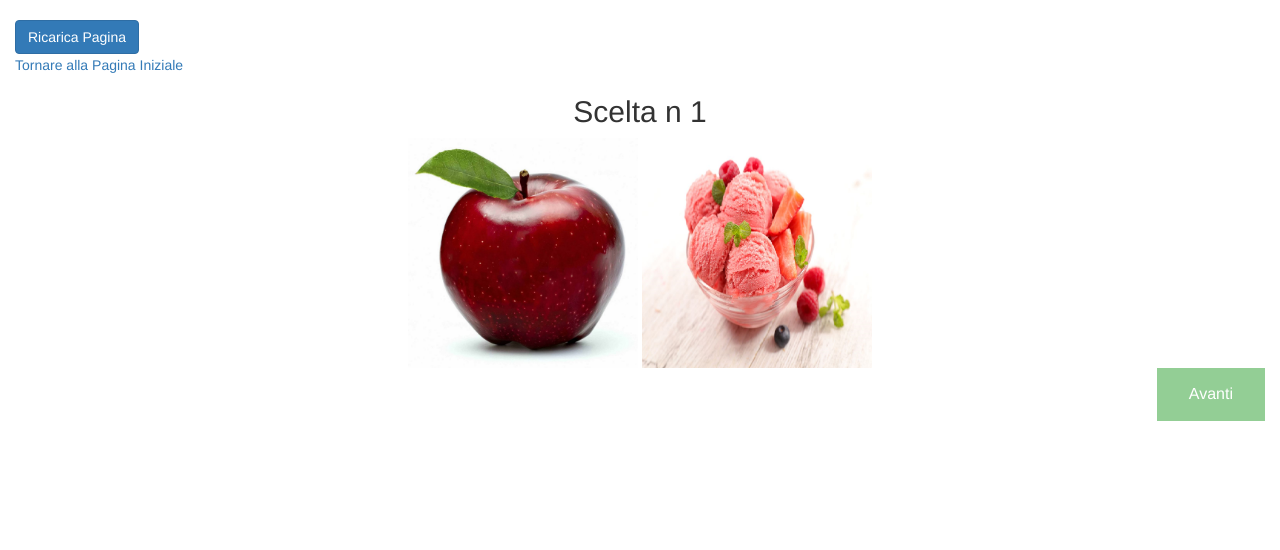
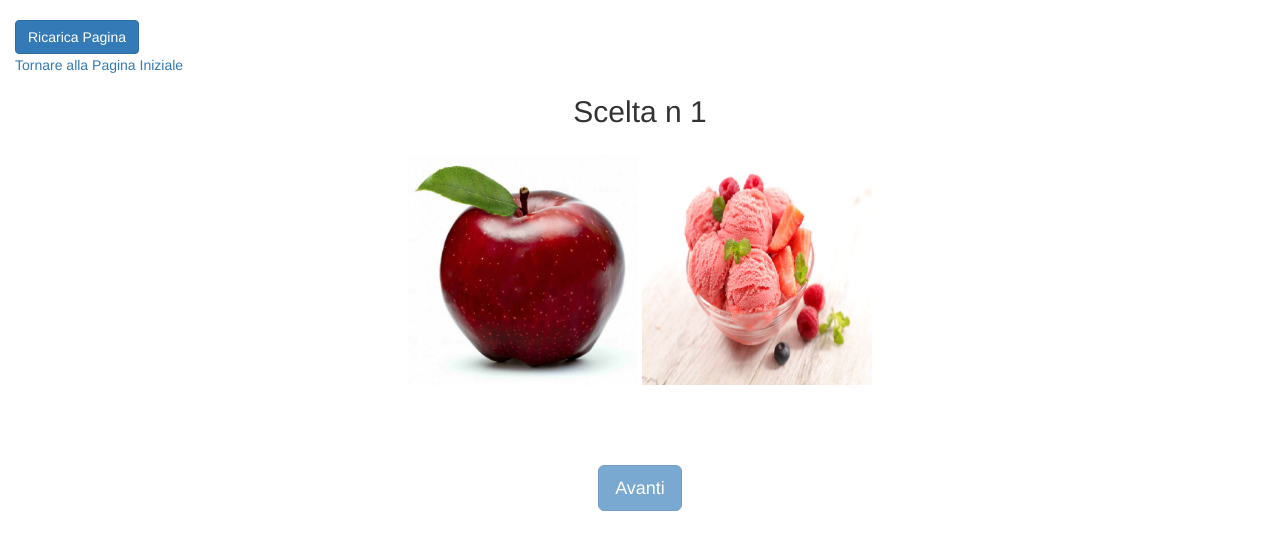
Before and after one commit to DCaliari/PowerSet_Choice, a Django app: page /Choice/choice_image in a window 1280 px wide. Shown: the top 550 px of the page. Run offline with Django 3.2, Linux system fonts and the light colour scheme; parts of the project's set-up code (start-up, migrations or seed data) failed here and were passed over; some libraries are stand-ins or nearby versions.

Commit message:
Grafica, cambio spaziatura

```diff
--- a/Choice/views.py
+++ b/Choice/views.py
@@ -320,7 +320,7 @@ def save_language_test(request):
 
 
 def final_page(request, template_name=os.path.join(CARTELLA_CORRENTE, 'final_page.html')):
-	id_utente = 1#request.session[project_util.SESSION_KEY__ID_UTENTE]
+	id_utente = request.session[project_util.SESSION_KEY__ID_UTENTE]
 	# leggo dal db
 	connection_database = apri_connessione_db()
 	choices = connection_database.select_choices_menu(id_utente)
--- a/templates/Choice/choice_image.html
+++ b/templates/Choice/choice_image.html
@@ -9,7 +9,9 @@
 	<div class="col-md-12 text-center">
 		<span><h2>{{ page_title }}</h2></span>
 	</div>
-	<div class="col-md-12 text-center">
+	<br><br><br><br><br>
+	<div class="col-xs-1"></div>
+	<div class="col-xs-10 text-center">
 		{% if num_page < 12 %}
 			{% for image in images %}
 				<img id="{{ forloop.counter0 }}" src="{% static "" %}images/images_choice/{{ image }}" class="choice_image"
@@ -27,6 +29,7 @@
 			{% endfor %}
 		{% endif %}
 	</div>
+	<div class="col-xs-1"></div>
 
 	<!-- javascript code: function _ connect to the element using the id of the element-->
 	<!-- function on_click_image transform the variable selected_image into the id: index-->
@@ -34,10 +37,11 @@
 	<!-- &choice= refers to the parameter http that we get in views.py and will be equal to "selected_image"
 		which is the id of the image taken from the parameter "index" in the for loop -->
 </div>
+<br><br><br><br>
 <div class="row">
 	<div class="col-md-12">
-		<div class="text-right">
-			<button id="button_submit" class="button button_disabled" onclick="return on_click_submit({{ tipo_test }})" disabled>Avanti</button>
+		<div class="text-center">
+			<button id="button_submit" class="btn btn-lg btn-primary" onclick="return on_click_submit({{ tipo_test }})" disabled>Avanti</button>
 		</div>
 	</div>
 </div>
@@ -55,7 +59,6 @@
 		selected_image = id;
 		var button = _('button_submit');
 		button.disabled = false;
-		button.classList.remove('button_disabled');
 		var image = _(id);
 		// add border to the new selected image
 		image.classList.add('selected_image');
--- a/templates/Choice/video.html
+++ b/templates/Choice/video.html
@@ -15,7 +15,7 @@
 <div class="row">
 	<div class="col-md-12">
 		<div class="text-right">
-			<a href="{{ next_url_page }}" class="btn btn-primary">Avanti</a>
+			<a href="{{ next_url_page }}" class="btn btn-lg btn-primary">Avanti</a>
 		</div>
 	</div>
 </div>
```
Also changed, not shown: templates/Choice/numerical_test.html (+6 -4 lines), templates/Choice/slider.html (+5 -2 lines), databases/RecordPowerset.db, db.sqlite3.
